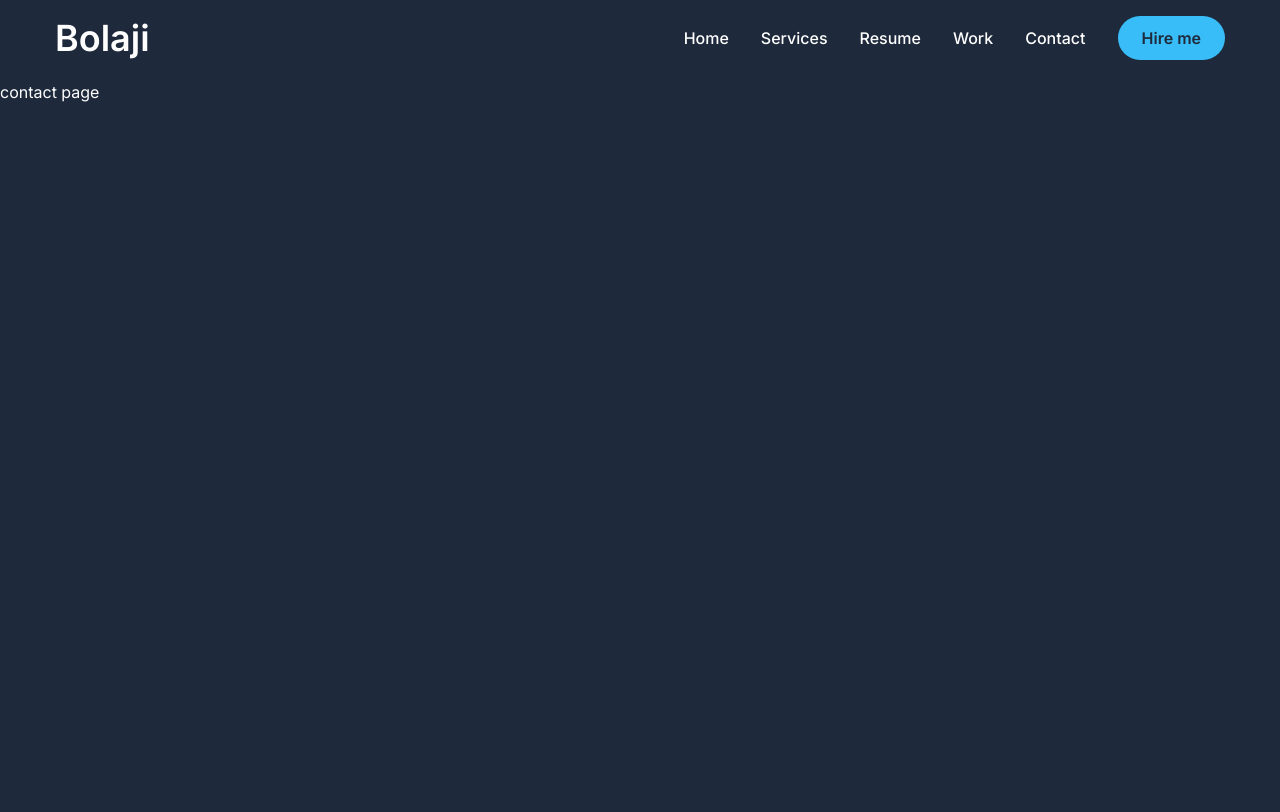
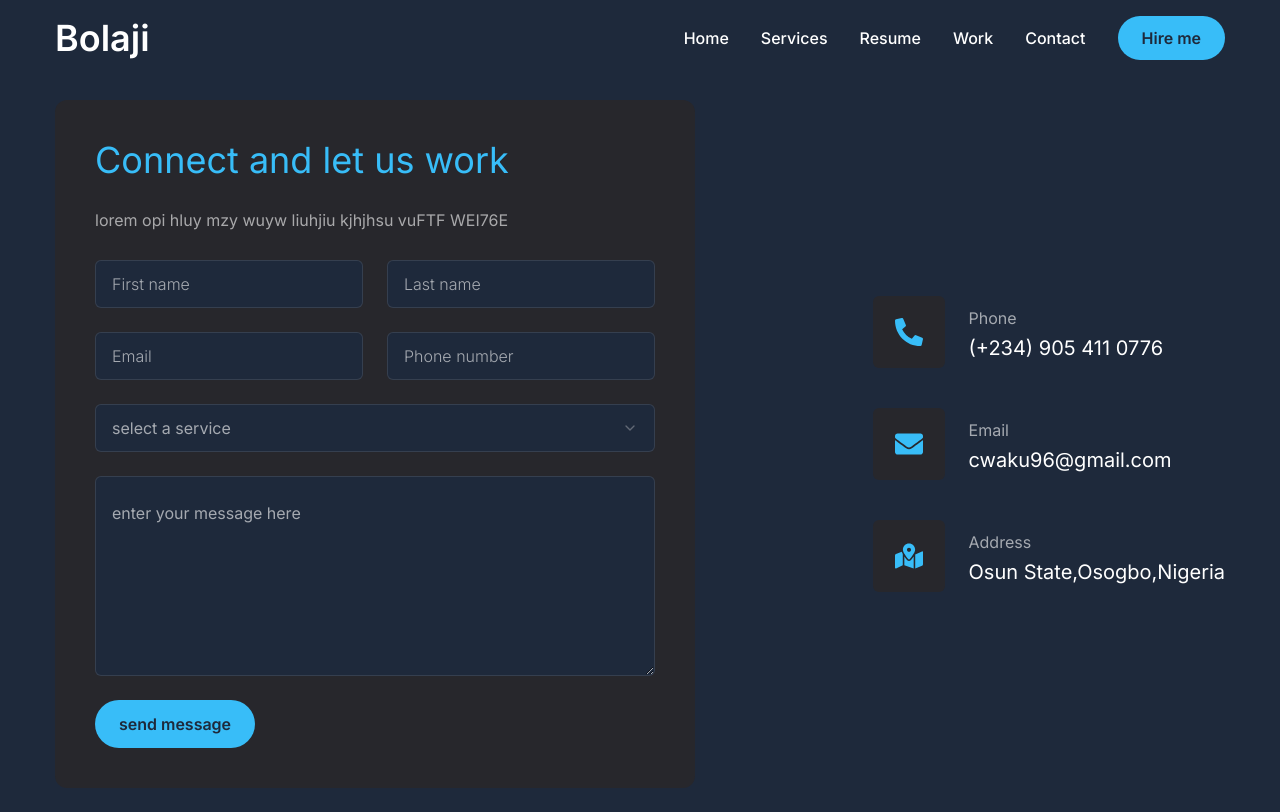
Before and after one commit to emperorbj/bolaji, a Next.js app: page /contact in a window 1280 px wide. Built offline with nearby package versions, Linux system fonts and the light colour scheme.

Commit message:
added and finished contact page

```diff
--- a/app/contact/page.js
+++ b/app/contact/page.js
@@ -1,10 +1,105 @@
+"use client";
+import { Button } from "@/components/ui/button";
+import { Input } from "@/components/ui/input";
+import { Textarea } from "@/components/ui/textarea";
+import {
+Select,
+SelectContent,
+SelectGroup,
+SelectItem,
+SelectLabel,SelectTrigger,SelectValue } from "@/components/ui/select";
 
+import {FaPhoneAlt,FaEnvelope,FaMapMarkedAlt}from "react-icons/fa";
 
+const info = [
+    {
+        icon: <FaPhoneAlt/>,
+        title: "Phone",
+        description: "(+234) 905 411 0776"
+    },
+    {
+        icon: <FaEnvelope/>,
+        title: "Email",
+        description: "cwaku96@gmail.com"
+    },
+    {
+        icon: <FaMapMarkedAlt/>,
+        title: "Address",
+        description: "Osun State,Osogbo,Nigeria"
+    }
+]
+import { motion } from "framer-motion";
 const Contact = () => {
     return (
-        <div>
-        contact page
-        </div>
+        <motion.section
+        initial={{opacity: 0}}
+        animate={{
+            opacity: 1,
+            transition: {duration: 2.4, delay: 0.4, ease: "easeIn"}
+
+        }}
+        className="py-6"
+        >
+            <div className="container mx-auto">
+                <div className="flex flex-col xl:flex-row gap-[30px]">
+                    {/* form */}
+                    <div className="xl:h-[54%] order-2 xl:order-none">
+                        <form className="flex flex-col gap-6 p-10 bg-[#27272c]
+                        rounded-xl">
+                            <h3 className="text-4xl text-sky-400">Connect and let us work</h3>
+                            <p className="text-white/60">lorem opi hluy mzy wuyw liuhjiu kjhjhsu vuFTF WEI76E </p>
+                            {/* inputs */}
+                            <div className="grid grid-cols-1 md:grid-cols-2 gap-6">
+                                <Input type="firstname" placeholder="First name"/>
+                                <Input type="lastname" placeholder="Last name"/>
+                                <Input type="email" placeholder="Email"/>
+                                <Input type="phone" placeholder="Phone number"/>
+                            </div>
+                            {/* select */}
+                            <Select>
+                                <SelectTrigger className="w-full">
+                                    <SelectValue placeholder="select a service"/>
+                                </SelectTrigger>
+                                <SelectContent>
+                                    <SelectGroup>
+                                        <SelectLabel>Select a service</SelectLabel>
+                                        <SelectItem value="est">Web Development</SelectItem>
+                                        <SelectItem value="cst">AI Automation</SelectItem>
+                                        <SelectItem value="mst">AI Chatbot</SelectItem>
+                                    </SelectGroup>
+                                </SelectContent>
+                            </Select>
+                            {/* text area */}
+                            <Textarea
+                            className="h-[200px]"
+                            placeholder="enter your message here"/>
+                            {/* btn */}
+                            <Button size="md" className="max-w-40">send message</Button>
+                        </form>
+                    </div>
+                    {/* info */}
+                    <div className="flex-1 flex items-center xl:justify-end
+                    order-1 xl:order-none xl:mb-0">
+                        <ul className="flex flex-col gap-10">
+                            {info.map((item,index)=>{
+                                return (
+                                    <li className="flex items-center gap-6" key={index}>
+                                        <div className="w-[52px] h-[52px] xl:w-[72px] xl:h-[72px]
+                                        bg-[#27272c] text-sky-400 rounded-md flex items-center justify-center">
+                                            <div className="text-[28px]">{item.icon}</div>
+                                        </div>
+                                        <div className="flex-1">
+                                            <p className="text-white/60">{item.title}</p>
+                                            <h3 className="text-xl">{item.description}</h3>
+                                        </div>
+                                    </li>
+                                )
+                            })}
+                        </ul>
+                    </div>
+                </div>
+            </div>
+        </motion.section>
     )
 }
 
--- a/components/ui/input.jsx
+++ b/components/ui/input.jsx
@@ -7,7 +7,7 @@
     (<input
       type={type}
       className={cn(
-        "flex h-10 w-full rounded-md border border-slate-200 bg-white px-3 py-2 text-sm ring-offset-white file:border-0 file:bg-transparent file:text-sm file:font-medium placeholder:text-slate-500 focus-visible:outline-none focus-visible:ring-2 focus-visible:ring-slate-950 focus-visible:ring-offset-2 disabled:cursor-not-allowed disabled:opacity-50 dark:border-slate-800 dark:bg-slate-950 dark:ring-offset-slate-950 dark:placeholder:text-slate-400 dark:focus-visible:ring-slate-300",
+        "flex h-[48px] border rounded-md border-white/10 focus:border-sky-400 font-light bg-slate-800 px-4 py-5 text-base placeholder:text-white/60 outline-none",
         className
       )}
       ref={ref}
--- a/components/ui/select.jsx
+++ b/components/ui/select.jsx
@@ -16,7 +16,7 @@
   <SelectPrimitive.Trigger
     ref={ref}
     className={cn(
-      "flex h-10 w-full items-center justify-between rounded-md border border-slate-200 bg-white px-3 py-2 text-sm ring-offset-white placeholder:text-slate-500 focus:outline-none focus:ring-2 focus:ring-slate-950 focus:ring-offset-2 disabled:cursor-not-allowed disabled:opacity-50 [&>span]:line-clamp-1 dark:border-slate-800 dark:bg-slate-950 dark:ring-offset-slate-950 dark:placeholder:text-slate-400 dark:focus:ring-slate-300",
+      "flex h-[48px] w-full items-center justify-between rounded-md border border-white/10 bg-slate-800 px-4 py-5 text-base text-white/60 placeholder:text-white/20 focus:border-sky-400 outline-none",
       className
     )}
     {...props}>
@@ -54,7 +54,7 @@
     <SelectPrimitive.Content
       ref={ref}
       className={cn(
-        "relative z-50 max-h-96 min-w-[8rem] overflow-hidden rounded-md border border-slate-200 bg-white text-slate-950 shadow-md data-[state=open]:animate-in data-[state=closed]:animate-out data-[state=closed]:fade-out-0 data-[state=open]:fade-in-0 data-[state=closed]:zoom-out-95 data-[state=open]:zoom-in-95 data-[side=bottom]:slide-in-from-top-2 data-[side=left]:slide-in-from-right-2 data-[side=right]:slide-in-from-left-2 data-[side=top]:slide-in-from-bottom-2 dark:border-slate-800 dark:bg-slate-950 dark:text-slate-50",
+        "relative z-50 max-h-96 min-w-[8rem] overflow-hidden rounded-md border border-white/10 bg-slate-800 text-white shadow-md data-[state=open]:animate-in data-[state=closed]:animate-out data-[state=closed]:fade-out-0 data-[state=open]:fade-in-0 data-[state=closed]:zoom-out-95 data-[state=open]:zoom-in-95 data-[side=bottom]:slide-in-from-top-2 data-[side=left]:slide-in-from-right-2 data-[side=right]:slide-in-from-left-2 data-[side=top]:slide-in-from-bottom-2 dark:border-slate-800 dark:bg-slate-950 dark:text-slate-50",
         position === "popper" &&
           "data-[side=bottom]:translate-y-1 data-[side=left]:-translate-x-1 data-[side=right]:translate-x-1 data-[side=top]:-translate-y-1",
         className
@@ -85,7 +85,7 @@
   <SelectPrimitive.Item
     ref={ref}
     className={cn(
-      "relative flex w-full cursor-default select-none items-center rounded-sm py-1.5 pl-8 pr-2 text-sm outline-none focus:bg-slate-100 focus:text-slate-900 data-[disabled]:pointer-events-none data-[disabled]:opacity-50 dark:focus:bg-slate-800 dark:focus:text-slate-50",
+      "relative flex w-full cursor-default select-none items-center rounded-sm py-1.5 pl-8 pr-2 text-sm outline-none focus:bg-sky-400 focus:text-slate-800 data-[disabled]:pointer-events-none data-[disabled]:opacity-50 dark:focus:bg-slate-800 dark:focus:text-slate-50",
       className
     )}
     {...props}>
--- a/components/ui/textarea.jsx
+++ b/components/ui/textarea.jsx
@@ -6,7 +6,7 @@
   return (
     (<textarea
       className={cn(
-        "flex min-h-[80px] w-full rounded-md border border-slate-200 bg-white px-3 py-2 text-sm ring-offset-white placeholder:text-slate-500 focus-visible:outline-none focus-visible:ring-2 focus-visible:ring-slate-950 focus-visible:ring-offset-2 disabled:cursor-not-allowed disabled:opacity-50 dark:border-slate-800 dark:bg-slate-950 dark:ring-offset-slate-950 dark:placeholder:text-slate-400 dark:focus-visible:ring-slate-300",
+        "flex min-h-[80px] w-full rounded-md border border-white/10 bg-slate-800 px-4 py-6 text-base placeholder:text-white/60 focus-visible:outline-none focus-visible:ring-1 focus-visible:ring-sky-400 focus-visible:ring-offset-0 disabled:cursor-not-allowed disabled:opacity-50",
         className
       )}
       ref={ref}
```
